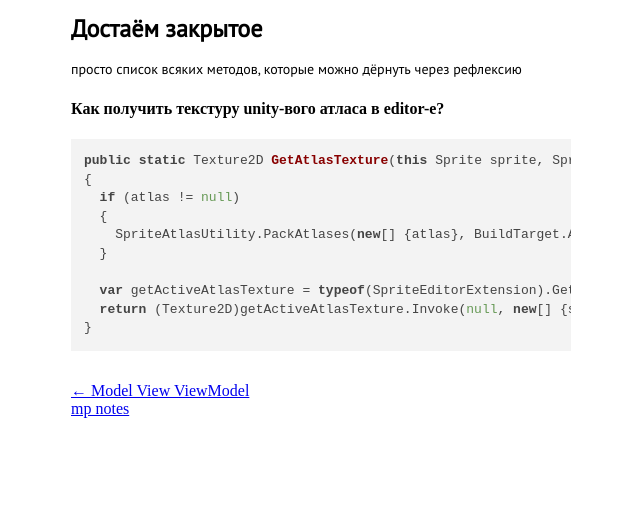
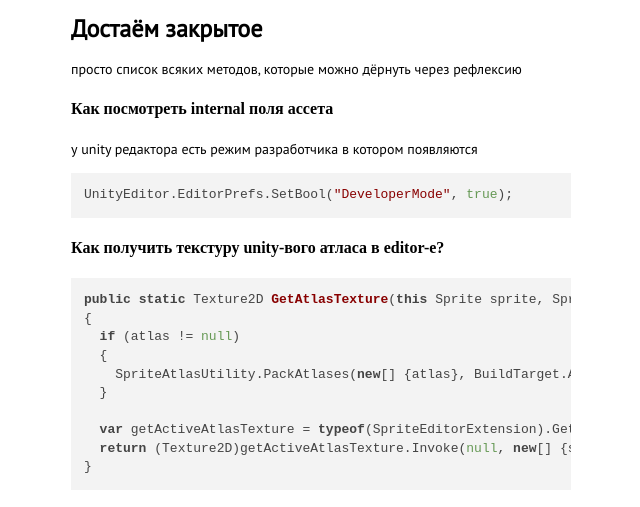
Before and after one commit to dOvObu/dOvObu.github.io, a Jekyll site: the page built from _posts/2022-04-12-unity-refl-snippets.md, in a window 1280 px wide. Shown: the top 507 px of the page, without its empty margins (319-959 px from the left). Built offline with Jekyll 4.4.1, drawn with Linux system fonts in a browser that asks for light colours; nearby versions of some CDN libraries; some of the changed lines change nothing that is shown; some of the changed text lies outside the part shown.

Commit message:
Update 2022-04-12-unity-refl-snippets.md

````diff
--- a/_posts/2022-04-12-unity-refl-snippets.md
+++ b/_posts/2022-04-12-unity-refl-snippets.md
@@ -9,6 +9,14 @@ excerpt: Checkout
 # {{ page.title }}
 
 просто список всяких методов, которые можно дёрнуть через рефлексию
+
+#### Как посмотреть internal поля ассета
+
+у unity редактора есть режим разработчика в котором появляются
+
+```
+UnityEditor.EditorPrefs.SetBool("DeveloperMode", true);
+```
 
 #### Как получить текстуру unity-вого атласа в editor-е?
 
@@ -24,3 +32,12 @@ public static Texture2D GetAtlasTexture(this Sprite sprite, SpriteAtlas atlas =
   return (Texture2D)getActiveAtlasTexture.Invoke(null, new[] {sprite});
 }
 ```
+
+можно так mip map bias менять, к примеру
+
+![image](https://user-images.githubusercontent.com/43134602/162963619-952e8691-6dd3-4e12-ab5f-ca40a26623ab.png)
+![image](https://user-images.githubusercontent.com/43134602/162963669-ff2d9a1e-44b8-49de-9320-39f8be9a7588.png)
+
+может понадобиться, чтоб зубцов на маленьких штуках не было
+
+![no mipmaps](https://forum.unity.com/attachments/quad_nomips-gif.909044/)
````
